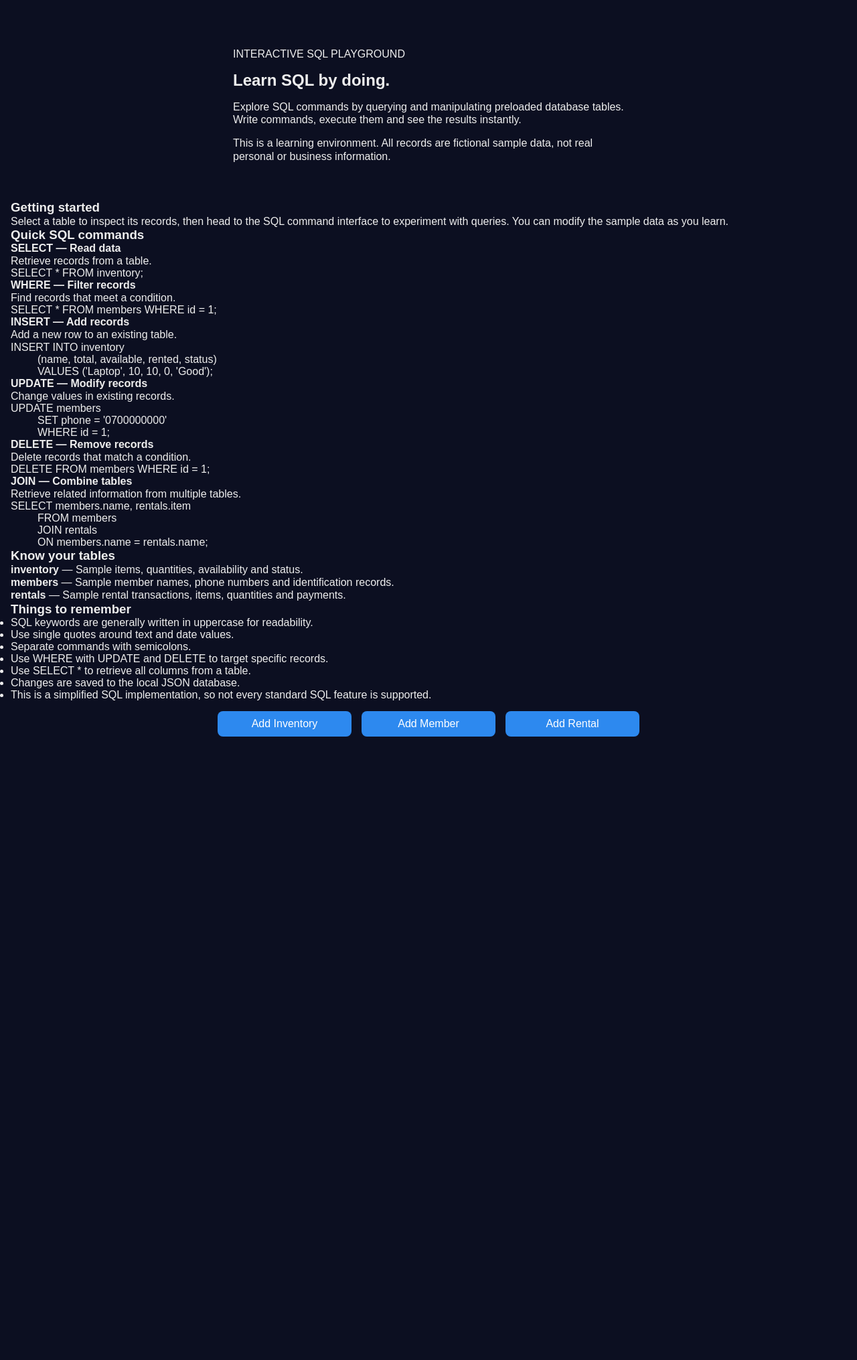
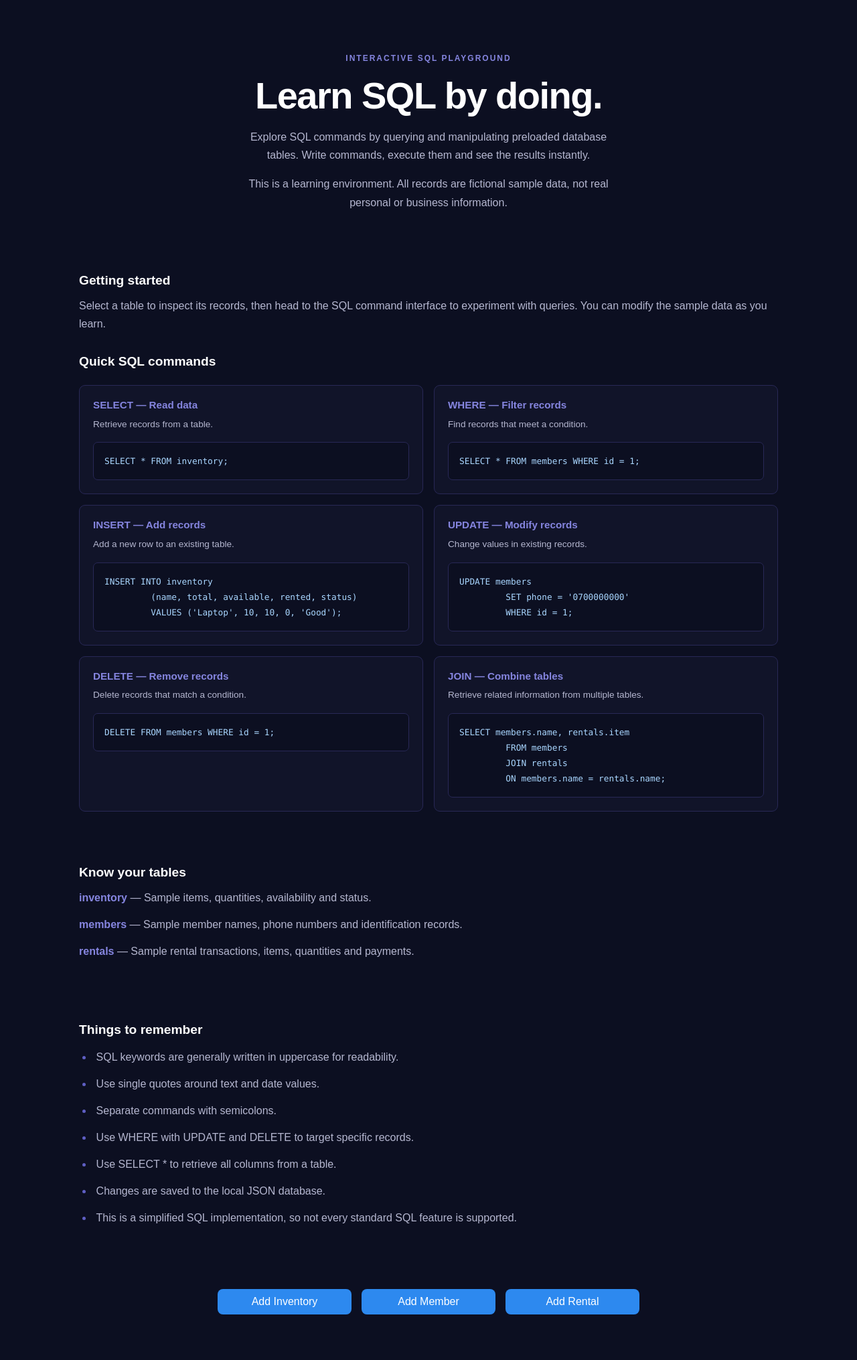
Before and after one commit to kypchumba/amani-mini-RDBMS, a Flask app: page / in a window 1280 px wide. Shown: the part 49-2080 px from the top of the page at 67% size. Before the commit the page ends 1149 px from the top, so only its background shows below. Run offline with Flask 3, Linux system fonts and the light colour scheme; parts of the project's set-up code (start-up, migrations or seed data) failed here and were passed over.

Commit message:
Style the dashboard UI

```diff
--- a/static/css/style.css
+++ b/static/css/style.css
@@ -325,3 +325,223 @@ button:hover { opacity: 0.8; }
 }
 
 .toast.show { opacity: 1; }
+
+/* ===========================
+   SQL LEARNING DASHBOARD
+=========================== */
+
+/* INTRODUCTION */
+
+#dashboard {
+    width: 100%;
+    max-width: 1100px;
+    margin: 0 auto;
+}
+
+#dashboard .cards {
+    width: 100%;
+    max-width: 700px;
+    margin: 3rem auto;
+    padding: 1rem;
+    display: flex;
+    flex-direction: column;
+    align-items: center;
+    text-align: center;
+    gap: 1rem;
+}
+
+#dashboard .eyebrow {
+    color: #8585df;
+    font-size: 0.75rem;
+    font-weight: 700;
+    letter-spacing: 2px;
+}
+
+#dashboard .cards h2 {
+    font-size: clamp(2rem, 5vw, 3.5rem);
+    letter-spacing: -1.5px;
+    color: #fff;
+}
+
+#dashboard .cards p {
+    max-width: 580px;
+    color: #b5b7d0;
+    line-height: 1.7;
+}
+
+/* GENERAL PANELS */
+
+#dashboard .panel {
+    width: 100%;
+    margin: 1.5rem auto;
+    padding: 1.75rem;
+    border-radius: 12px;
+}
+
+#dashboard .panel h3 {
+    color: #fff;
+    font-size: 1.2rem;
+    margin-bottom: 0.8rem;
+}
+
+#dashboard .panel h3:not(:first-child) {
+    margin-top: 2rem;
+}
+
+#dashboard .panel > p {
+    color: #b5b7d0;
+    line-height: 1.7;
+    margin-bottom: 0.8rem;
+}
+
+/* COMMAND GRID */
+
+.command-list {
+    display: grid;
+    grid-template-columns: repeat(2, minmax(0, 1fr));
+    gap: 1rem;
+    margin-top: 1.5rem;
+}
+
+.command {
+    min-width: 0;
+    padding: 1.25rem;
+    background: #111429;
+    border: 1px solid #282856;
+    border-radius: 9px;
+    transition: border-color 0.2s, transform 0.2s;
+}
+
+.command:hover {
+    border-color: #5f5fc4;
+    transform: translateY(-2px);
+}
+
+.command h4 {
+    color: #8585df;
+    font-size: 0.95rem;
+    margin-bottom: 0.6rem;
+}
+
+.command > p {
+    color: #b5b7d0;
+    font-size: 0.85rem;
+    line-height: 1.6;
+    margin-bottom: 1rem;
+}
+
+/* SQL CODE BLOCKS */
+
+.command pre {
+    width: 100%;
+    overflow-x: auto;
+    padding: 1rem;
+    background: #0c0f21;
+    border: 1px solid #282856;
+    border-radius: 7px;
+    color: #a9d6ff;
+    font-family: Consolas, "Courier New", monospace;
+    font-size: 0.8rem;
+    line-height: 1.8;
+    white-space: pre;
+    tab-size: 4;
+}
+
+.command code {
+    font-family: Consolas, "Courier New", monospace;
+}
+
+/* TABLE DESCRIPTIONS */
+
+#dashboard .panel strong {
+    color: #8585df;
+    font-weight: 700;
+}
+
+#dashboard .panel ul {
+    padding-left: 1.3rem;
+    margin-top: 1rem;
+}
+
+#dashboard .panel li {
+    color: #b5b7d0;
+    padding-left: 0.3rem;
+    margin-bottom: 0.8rem;
+    line-height: 1.7;
+}
+
+#dashboard .panel li::marker {
+    color: #5f5fc4;
+}
+
+/* DASHBOARD ACTION BUTTONS */
+
+#dashboard .panel.actions {
+    display: flex;
+    justify-content: center;
+    align-items: center;
+    flex-wrap: wrap;
+    gap: 15px;
+    margin-top: 1.5rem;
+}
+
+/* RESPONSIVE DESIGN */
+/* CODE COPY BUTTON */
+
+.code-wrapper {
+    position: relative;
+}
+
+.copy-btn {
+    position: absolute;
+    top: 8px;
+    right: 8px;
+    padding: 5px 10px;
+    background: #282856;
+    color: #fff;
+    border: 1px solid #5f5fc4;
+    border-radius: 5px;
+    font-size: 0.75rem;
+    cursor: pointer;
+    transition: background 0.2s;
+}
+
+.copy-btn:hover {
+    background: #5f5fc4;
+    opacity: 1;
+}
+
+@media (max-width: 700px) {
+
+    #dashboard .cards {
+        margin: 2rem auto;
+        padding: 1rem 0.5rem;
+    }
+
+    #dashboard .panel {
+        padding: 1.25rem;
+    }
+
+    .command-list {
+        grid-template-columns: 1fr;
+    }
+}
+
+@media (max-width: 450px) {
+
+    #dashboard .cards h2 {
+        font-size: 2rem;
+    }
+
+    #dashboard .panel {
+        padding: 1rem;
+    }
+
+    .command {
+        padding: 1rem;
+    }
+
+    .command pre {
+        font-size: 0.72rem;
+    }
+}
```
